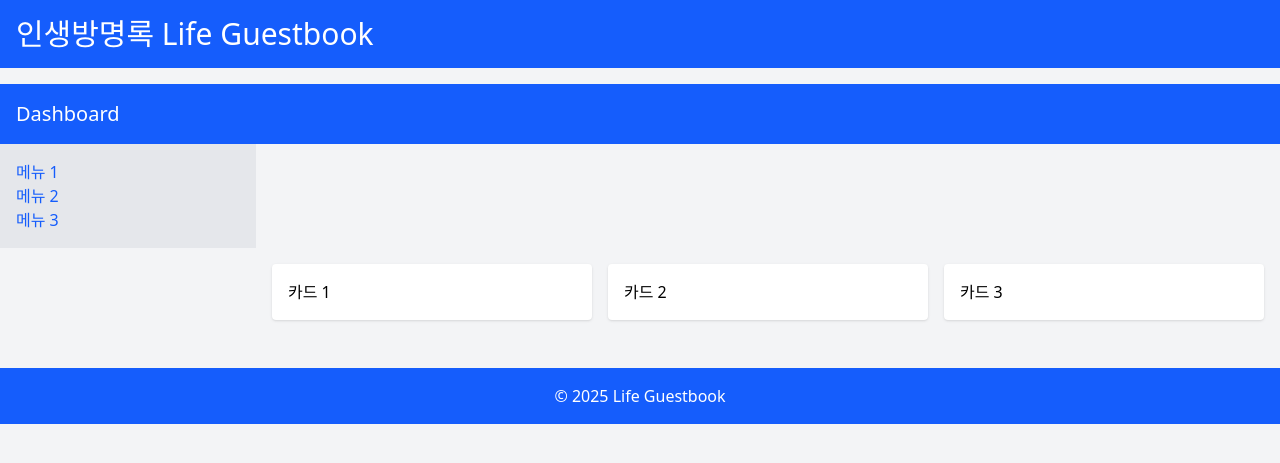
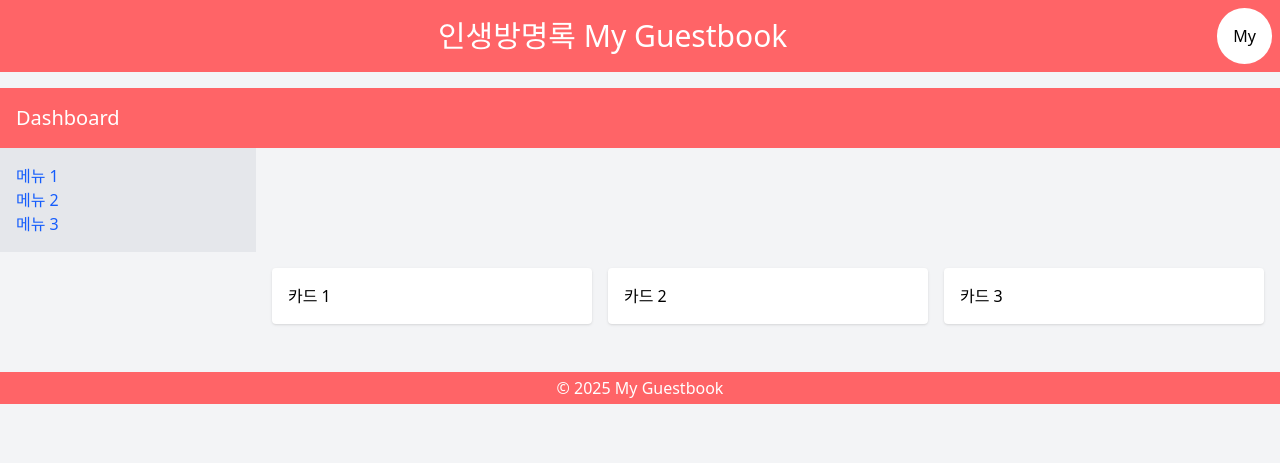
Before and after one commit to GyungA/life_guestbook, a Django app: page / in a window 1280 px wide. Shown: the top 463 px of the page. Run offline with Django 4.2, Linux system fonts and the light colour scheme; style sheets or scripts are compiled from the project's sources.

Commit message:
Feat: Set up base layout

```diff
--- a/src/css/output.css
+++ /dev/null
@@ -1,341 +0,0 @@
-/*! tailwindcss v4.1.4 | MIT License | https://tailwindcss.com */
-@layer properties;
-@layer theme, base, components, utilities;
-@layer theme {
-  :root, :host {
-    --font-sans: ui-sans-serif, system-ui, sans-serif, "Apple Color Emoji",
-      "Segoe UI Emoji", "Segoe UI Symbol", "Noto Color Emoji";
-    --font-mono: ui-monospace, SFMono-Regular, Menlo, Monaco, Consolas, "Liberation Mono",
-      "Courier New", monospace;
-    --color-blue-600: oklch(54.6% 0.245 262.881);
-    --color-gray-100: oklch(96.7% 0.003 264.542);
-    --color-gray-200: oklch(92.8% 0.006 264.531);
-    --color-white: #fff;
-    --spacing: 0.25rem;
-    --text-xl: 1.25rem;
-    --text-xl--line-height: calc(1.75 / 1.25);
-    --text-3xl: 1.875rem;
-    --text-3xl--line-height: calc(2.25 / 1.875);
-    --default-font-family: var(--font-sans);
-    --default-mono-font-family: var(--font-mono);
-  }
-}
-@layer base {
-  *, ::after, ::before, ::backdrop, ::file-selector-button {
-    box-sizing: border-box;
-    margin: 0;
-    padding: 0;
-    border: 0 solid;
-  }
-  html, :host {
-    line-height: 1.5;
-    -webkit-text-size-adjust: 100%;
-    tab-size: 4;
-    font-family: var(--default-font-family, ui-sans-serif, system-ui, sans-serif, "Apple Color Emoji", "Segoe UI Emoji", "Segoe UI Symbol", "Noto Color Emoji");
-    font-feature-settings: var(--default-font-feature-settings, normal);
-    font-variation-settings: var(--default-font-variation-settings, normal);
-    -webkit-tap-highlight-color: transparent;
-  }
-  hr {
-    height: 0;
-    color: inherit;
-    border-top-width: 1px;
-  }
-  abbr:where([title]) {
-    -webkit-text-decoration: underline dotted;
-    text-decoration: underline dotted;
-  }
-  h1, h2, h3, h4, h5, h6 {
-    font-size: inherit;
-    font-weight: inherit;
-  }
-  a {
-    color: inherit;
-    -webkit-text-decoration: inherit;
-    text-decoration: inherit;
-  }
-  b, strong {
-    font-weight: bolder;
-  }
-  code, kbd, samp, pre {
-    font-family: var(--default-mono-font-family, ui-monospace, SFMono-Regular, Menlo, Monaco, Consolas, "Liberation Mono", "Courier New", monospace);
-    font-feature-settings: var(--default-mono-font-feature-settings, normal);
-    font-variation-settings: var(--default-mono-font-variation-settings, normal);
-    font-size: 1em;
-  }
-  small {
-    font-size: 80%;
-  }
-  sub, sup {
-    font-size: 75%;
-    line-height: 0;
-    position: relative;
-    vertical-align: baseline;
-  }
-  sub {
-    bottom: -0.25em;
-  }
-  sup {
-    top: -0.5em;
-  }
-  table {
-    text-indent: 0;
-    border-color: inherit;
-    border-collapse: collapse;
-  }
-  :-moz-focusring {
-    outline: auto;
-  }
-  progress {
-    vertical-align: baseline;
-  }
-  summary {
-    display: list-item;
-  }
-  ol, ul, menu {
-    list-style: none;
-  }
-  img, svg, video, canvas, audio, iframe, embed, object {
-    display: block;
-    vertical-align: middle;
-  }
-  img, video {
-    max-width: 100%;
-    height: auto;
-  }
-  button, input, select, optgroup, textarea, ::file-selector-button {
-    font: inherit;
-    font-feature-settings: inherit;
-    font-variation-settings: inherit;
-    letter-spacing: inherit;
-    color: inherit;
-    border-radius: 0;
-    background-color: transparent;
-    opacity: 1;
-  }
-  :where(select:is([multiple], [size])) optgroup {
-    font-weight: bolder;
-  }
-  :where(select:is([multiple], [size])) optgroup option {
-    padding-inline-start: 20px;
-  }
-  ::file-selector-button {
-    margin-inline-end: 4px;
-  }
-  ::placeholder {
-    opacity: 1;
-  }
-  @supports (not (-webkit-appearance: -apple-pay-button))  or (contain-intrinsic-size: 1px) {
-    ::placeholder {
-      color: currentcolor;
-      @supports (color: color-mix(in lab, red, red)) {
-        color: color-mix(in oklab, currentcolor 50%, transparent);
-      }
-    }
-  }
-  textarea {
-    resize: vertical;
-  }
-  ::-webkit-search-decoration {
-    -webkit-appearance: none;
-  }
-  ::-webkit-date-and-time-value {
-    min-height: 1lh;
-    text-align: inherit;
-  }
-  ::-webkit-datetime-edit {
-    display: inline-flex;
-  }
-  ::-webkit-datetime-edit-fields-wrapper {
-    padding: 0;
-  }
-  ::-webkit-datetime-edit, ::-webkit-datetime-edit-year-field, ::-webkit-datetime-edit-month-field, ::-webkit-datetime-edit-day-field, ::-webkit-datetime-edit-hour-field, ::-webkit-datetime-edit-minute-field, ::-webkit-datetime-edit-second-field, ::-webkit-datetime-edit-millisecond-field, ::-webkit-datetime-edit-meridiem-field {
-    padding-block: 0;
-  }
-  :-moz-ui-invalid {
-    box-shadow: none;
-  }
-  button, input:where([type="button"], [type="reset"], [type="submit"]), ::file-selector-button {
-    appearance: button;
-  }
-  ::-webkit-inner-spin-button, ::-webkit-outer-spin-button {
-    height: auto;
-  }
-  [hidden]:where(:not([hidden="until-found"])) {
-    display: none !important;
-  }
-}
-@layer utilities {
-  .container {
-    width: 100%;
-    @media (width >= 40rem) {
-      max-width: 40rem;
-    }
-    @media (width >= 48rem) {
-      max-width: 48rem;
-    }
-    @media (width >= 64rem) {
-      max-width: 64rem;
-    }
-    @media (width >= 80rem) {
-      max-width: 80rem;
-    }
-    @media (width >= 96rem) {
-      max-width: 96rem;
-    }
-  }
-  .mx-auto {
-    margin-inline: auto;
-  }
-  .mt-4 {
-    margin-top: calc(var(--spacing) * 4);
-  }
-  .ml-64 {
-    margin-left: calc(var(--spacing) * 64);
-  }
-  .block {
-    display: block;
-  }
-  .grid {
-    display: grid;
-  }
-  .w-64 {
-    width: calc(var(--spacing) * 64);
-  }
-  .grid-cols-3 {
-    grid-template-columns: repeat(3, minmax(0, 1fr));
-  }
-  .gap-4 {
-    gap: calc(var(--spacing) * 4);
-  }
-  .rounded {
-    border-radius: 0.25rem;
-  }
-  .bg-blue-600 {
-    background-color: var(--color-blue-600);
-  }
-  .bg-gray-100 {
-    background-color: var(--color-gray-100);
-  }
-  .bg-gray-200 {
-    background-color: var(--color-gray-200);
-  }
-  .bg-white {
-    background-color: var(--color-white);
-  }
-  .p-4 {
-    padding: calc(var(--spacing) * 4);
-  }
-  .py-4 {
-    padding-block: calc(var(--spacing) * 4);
-  }
-  .text-center {
-    text-align: center;
-  }
-  .font-sans {
-    font-family: var(--font-sans);
-  }
-  .text-3xl {
-    font-size: var(--text-3xl);
-    line-height: var(--tw-leading, var(--text-3xl--line-height));
-  }
-  .text-xl {
-    font-size: var(--text-xl);
-    line-height: var(--tw-leading, var(--text-xl--line-height));
-  }
-  .text-blue-600 {
-    color: var(--color-blue-600);
-  }
-  .text-white {
-    color: var(--color-white);
-  }
-  .shadow {
-    --tw-shadow: 0 1px 3px 0 var(--tw-shadow-color, rgb(0 0 0 / 0.1)), 0 1px 2px -1px var(--tw-shadow-color, rgb(0 0 0 / 0.1));
-    box-shadow: var(--tw-inset-shadow), var(--tw-inset-ring-shadow), var(--tw-ring-offset-shadow), var(--tw-ring-shadow), var(--tw-shadow);
-  }
-}
-@property --tw-shadow {
-  syntax: "*";
-  inherits: false;
-  initial-value: 0 0 #0000;
-}
-@property --tw-shadow-color {
-  syntax: "*";
-  inherits: false;
-}
-@property --tw-shadow-alpha {
-  syntax: "<percentage>";
-  inherits: false;
-  initial-value: 100%;
-}
-@property --tw-inset-shadow {
-  syntax: "*";
-  inherits: false;
-  initial-value: 0 0 #0000;
-}
-@property --tw-inset-shadow-color {
-  syntax: "*";
-  inherits: false;
-}
-@property --tw-inset-shadow-alpha {
-  syntax: "<percentage>";
-  inherits: false;
-  initial-value: 100%;
-}
-@property --tw-ring-color {
-  syntax: "*";
-  inherits: false;
-}
-@property --tw-ring-shadow {
-  syntax: "*";
-  inherits: false;
-  initial-value: 0 0 #0000;
-}
-@property --tw-inset-ring-color {
-  syntax: "*";
-  inherits: false;
-}
-@property --tw-inset-ring-shadow {
-  syntax: "*";
-  inherits: false;
-  initial-value: 0 0 #0000;
-}
-@property --tw-ring-inset {
-  syntax: "*";
-  inherits: false;
-}
-@property --tw-ring-offset-width {
-  syntax: "<length>";
-  inherits: false;
-  initial-value: 0px;
-}
-@property --tw-ring-offset-color {
-  syntax: "*";
-  inherits: false;
-  initial-value: #fff;
-}
-@property --tw-ring-offset-shadow {
-  syntax: "*";
-  inherits: false;
-  initial-value: 0 0 #0000;
-}
-@layer properties {
-  @supports ((-webkit-hyphens: none) and (not (margin-trim: inline))) or ((-moz-orient: inline) and (not (color:rgb(from red r g b)))) {
-    *, ::before, ::after, ::backdrop {
-      --tw-shadow: 0 0 #0000;
-      --tw-shadow-color: initial;
-      --tw-shadow-alpha: 100%;
-      --tw-inset-shadow: 0 0 #0000;
-      --tw-inset-shadow-color: initial;
-      --tw-inset-shadow-alpha: 100%;
-      --tw-ring-color: initial;
-      --tw-ring-shadow: 0 0 #0000;
-      --tw-inset-ring-color: initial;
-      --tw-inset-ring-shadow: 0 0 #0000;
-      --tw-ring-inset: initial;
-      --tw-ring-offset-width: 0px;
-      --tw-ring-offset-color: #fff;
-      --tw-ring-offset-shadow: 0 0 #0000;
-    }
-  }
-}
--- a/templates/base.html
+++ b/templates/base.html
@@ -3,19 +3,20 @@
 <head>
     <meta charset="UTF-8">
     <meta name="viewport" content="width=device-width, initial-scale=1.0">
-    <title>인생방명록 Life Guestbook</title>
+    <title>인생방명록 My Guestbook</title>
     <link href="../src/css/output.css" rel="stylesheet">
 </head>
 <body class="bg-gray-100 font-sans">
-    <header class="bg-blue-600 text-white p-4">
-        <h1 class="text-3xl">인생방명록 Life Guestbook</h1>
+    <header class="flex justify-between items-center bg-red-400 text-white p-2">
+        <h1 class="text-3xl m-auto">인생방명록 My Guestbook</h1>
+        <button class="rounded-full bg-white text-black p-4">My</button>
     </header>
     <div class="container mx-auto py-4">
         {% block content %}
         {% endblock %}
     </div>
-    <footer class="bg-blue-600 text-white text-center p-4 mt-4">
-        <p>© 2025 Life Guestbook</p>
+    <footer class="bg-red-400 text-white text-center p-1 mt-4">
+        <p>© 2025 My Guestbook</p>
     </footer>
 </body>
 </html>
--- a/templates/dashboard.html
+++ b/templates/dashboard.html
@@ -11,7 +11,7 @@
     <link href="../src/css/output.css" rel="stylesheet">
 </head>
 <body class="bg-gray-100">
-    <header class="bg-blue-600 text-white p-4">
+    <header class="bg-red-400 text-white p-4">
         <h1 class="text-xl">Dashboard</h1>
     </header>
 
```
